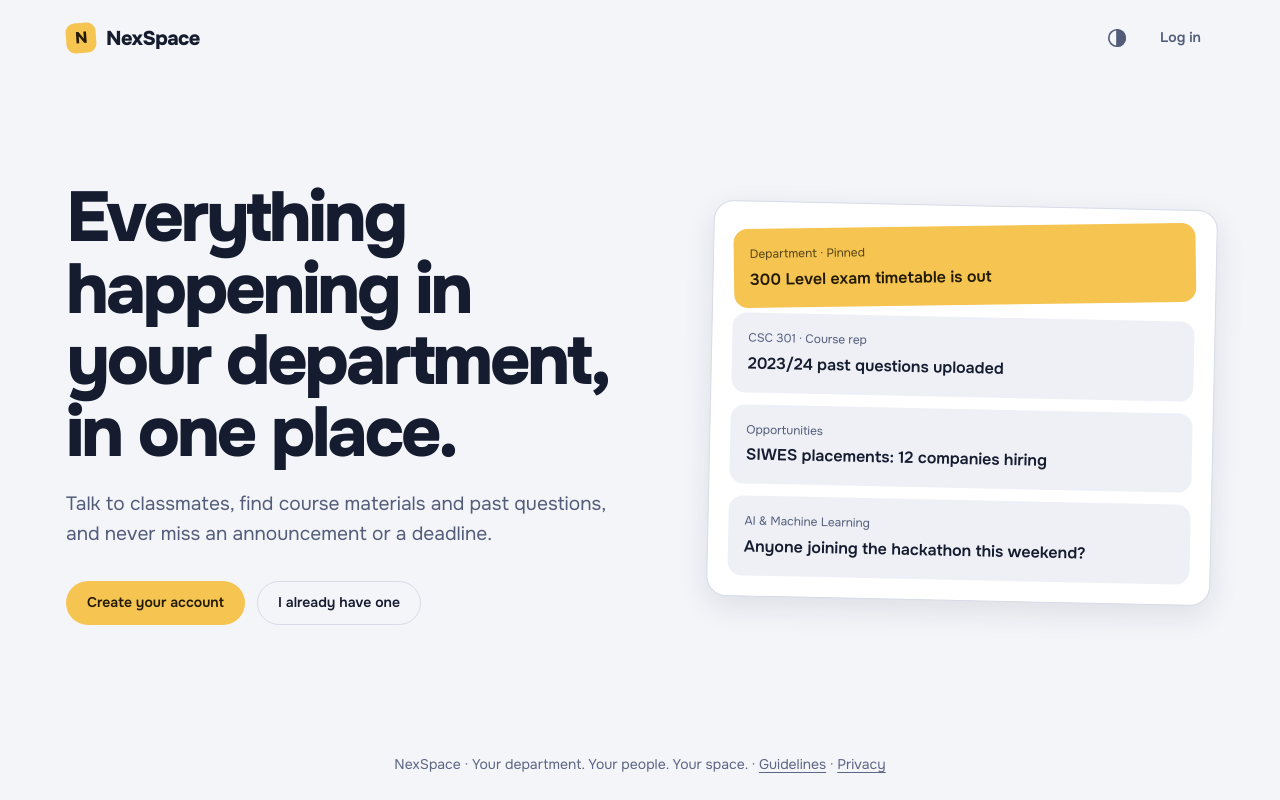
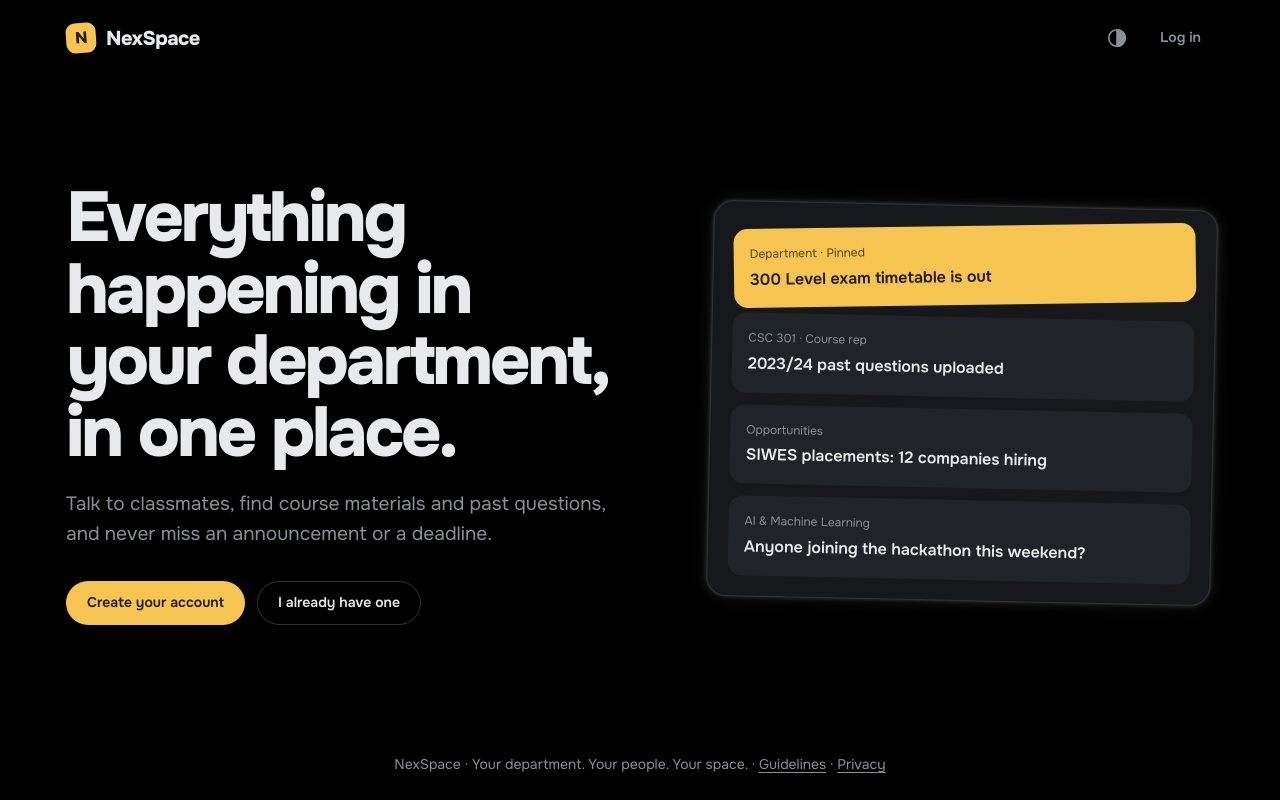
Before and after one commit to Timotee-dev/nexspace, a Django app: page / in a window 1280 px wide. Run offline with Django 5.2, Linux system fonts and the light colour scheme; some libraries are stand-ins or nearby versions.

Commit message:
v0.16: black theme like X

```diff
--- a/apps/accounts/models.py
+++ b/apps/accounts/models.py
@@ -219,7 +219,7 @@ class Profile(models.Model):
 
     allow_messages_from = models.CharField(max_length=10, choices=MessagePermission.choices,
                                            default=MessagePermission.EVERYONE)
-    theme = models.CharField(max_length=8, choices=Theme.choices, default=Theme.SYSTEM)
+    theme = models.CharField(max_length=8, choices=Theme.choices, default=Theme.DARK)
 
     updated_at = models.DateTimeField(auto_now=True)
 
--- a/apps/core/pwa.py
+++ b/apps/core/pwa.py
@@ -6,7 +6,7 @@ from django.shortcuts import render
 from django.template.loader import render_to_string
 from django.templatetags.static import static
 
-SW_VERSION = "nexspace-v5"
+SW_VERSION = "nexspace-v6"
 
 
 def manifest_view(request):
@@ -18,8 +18,8 @@ def manifest_view(request):
         "scope": "/",
         "display": "standalone",
         "orientation": "portrait-primary",
-        "background_color": "#121a2e",
-        "theme_color": "#121a2e",
+        "background_color": "#000000",
+        "theme_color": "#000000",
         "icons": [
             {"src": static("img/icon-192.png"), "sizes": "192x192", "type": "image/png"},
             {"src": static("img/icon-512.png"), "sizes": "512x512", "type": "image/png"},
--- a/config/settings.py
+++ b/config/settings.py
@@ -261,7 +261,7 @@ REST_FRAMEWORK = {
 SPECTACULAR_SETTINGS = {
     "TITLE": "NexSpace API",
     "DESCRIPTION": "API for NexSpace — the digital home of the department.",
-    "VERSION": "0.15.0",
+    "VERSION": "0.16.0",
     "SERVE_INCLUDE_SCHEMA": False,
     "ENUM_NAME_OVERRIDES": {
         "PostKindEnum": "apps.posts.models.Post.Kind",
--- a/pyproject.toml
+++ b/pyproject.toml
@@ -1,7 +1,7 @@
 # Used by Vercel (vercel.com) to build and run NexSpace. Local development still uses requirements.txt.
 [project]
 name = "nexspace"
-version = "0.15.0"
+version = "0.16.0"
 description = "NexSpace: the digital home of the department"
 requires-python = ">=3.13"
 dependencies = [
--- a/static/css/app.css
+++ b/static/css/app.css
@@ -1,19 +1,20 @@
 /* =========================================================================
    NexSpace design system
-   Ink-navy surfaces, chalk-white text, one highlighter-amber accent.
+   Black like X: pure-black page, soft-grey panels and dividers, white text, one highlighter-amber accent.
    The highlighter marks "where you are" and "what you picked" — nothing else.
    ========================================================================= */
 
 :root {
-  /* Dark (default) */
-  --ink: #121a2e;
-  --surface: #19223b;
-  --raised: #212c4a;
-  --line: #2c3a5e;
-  --line-soft: #233052;
-  --text: #e9ecf5;
-  --muted: #9aa3c0;
-  --faint: #8a93b3;
+  /* Dark (default): black, like X */
+  --ink: #000000;
+  --surface: #16181c;
+  --raised: #202327;
+  --line: #2f3336;
+  --line-soft: #2f3336;
+  --text: #e7e9ea;
+  --muted: #8b9096;
+  --faint: #8b9096;
+  --hover: rgba(231, 233, 234, 0.04);
   --marker: #f5c451;
   --marker-ink: #221a03;
   --marker-soft: rgba(245, 196, 81, 0.16);
@@ -25,7 +26,7 @@
   --danger-soft: rgba(240, 113, 107, 0.14);
   --info-soft: rgba(122, 167, 255, 0.12);
   --focus: #9dbcff;
-  --shadow: 0 10px 30px rgba(3, 7, 20, 0.35);
+  --shadow: 0 0 15px rgba(255, 255, 255, 0.12), 0 0 3px 1px rgba(255, 255, 255, 0.1);
 
   --font: "Onest", "Segoe UI", system-ui, -apple-system, Roboto, "Helvetica Neue", Arial, sans-serif;
 
@@ -72,6 +73,7 @@
   --info-soft: rgba(52, 102, 214, 0.08);
   --focus: #3466d6;
   --shadow: 0 10px 30px rgba(21, 28, 47, 0.1);
+  --hover: rgba(21, 28, 47, 0.03);
   color-scheme: light;
 }
 
@@ -594,6 +596,11 @@ p { margin: 0; }
   padding: var(--s4) 0; border-bottom: 1px solid var(--line-soft);
 }
 .post:target { background: var(--marker-soft); border-radius: var(--r-sm); }
+/* In the feed, posts run edge to edge like X, with a faint highlight under the pointer */
+.feed > .post { margin-inline: calc(-1 * var(--s4)); padding-inline: var(--s4); transition: background 0.15s var(--ease); }
+.feed > .post:target { border-radius: 0; }
+@media (hover: hover) { .feed > .post:hover { background: var(--hover); } }
+@media (min-width: 768px) { .feed > .post { margin-inline: calc(-1 * var(--s6)); padding-inline: var(--s6); } }
 .post-main { min-width: 0; display: grid; gap: var(--s2); }
 .post-head { display: flex; align-items: baseline; gap: var(--s2); min-width: 0; }
 .post-by { min-width: 0; overflow: hidden; text-overflow: ellipsis; white-space: nowrap; flex: 0 1 auto; }
@@ -748,7 +755,7 @@ p { margin: 0; }
 .attach-preview img { position: absolute; inset: 0; width: 100%; height: 100%; object-fit: cover; }
 .attach-preview button {
   position: absolute; top: 4px; right: 4px; width: 32px; height: 32px; border-radius: 50%; border: 0;
-  background: rgba(10, 14, 28, 0.75); color: #fff; cursor: pointer; font-size: 18px; line-height: 1; z-index: 1;
+  background: rgba(0, 0, 0, 0.75); color: #fff; cursor: pointer; font-size: 18px; line-height: 1; z-index: 1;
 }
 .chip input:disabled + span { opacity: 0.45; }
 
@@ -1168,7 +1175,7 @@ label.chip { display: inline-flex; cursor: pointer; }
   .drawer-profile > span { display: grid; min-width: 0; }
   .drawer-head .icon-btn { font-size: 26px; }
   .drawer-backdrop {
-    position: fixed; inset: 0; z-index: 75; background: rgba(4, 8, 20, 0.55); opacity: 0; pointer-events: none;
+    position: fixed; inset: 0; z-index: 75; background: rgba(91, 112, 131, 0.4); opacity: 0; pointer-events: none;
     transition: opacity 0.26s var(--ease);
   }
   body.drawer-open { overflow: hidden; }
--- a/static/js/app.js
+++ b/static/js/app.js
@@ -71,7 +71,7 @@ document.addEventListener("click", (event) => {
 document.querySelectorAll(".toast").forEach(autoDismiss);
 
 // ---------- Theme ----------
-const THEMES = ["system", "dark", "light"];
+const THEMES = ["dark", "light", "system"];
 const THEME_LABELS = { system: "Theme: match device", dark: "Theme: dark", light: "Theme: light" };
 
 function resolve(pref) {
@@ -96,7 +96,7 @@ matchMedia("(prefers-color-scheme: light)").addEventListener("change", () => {
 document.addEventListener("click", async (event) => {
   const btn = event.target.closest("[data-theme-toggle]");
   if (!btn) return;
-  const current = document.documentElement.dataset.themePref || "system";
+  const current = document.documentElement.dataset.themePref || "dark";
   const next = THEMES[(THEMES.indexOf(current) + 1) % THEMES.length];
   applyTheme(next);
   try { localStorage.setItem("nexspace-theme", next); } catch { /* storage may be blocked */ }
@@ -108,7 +108,7 @@ document.addEventListener("click", async (event) => {
     }
   }
 });
-applyTheme(document.documentElement.dataset.themePref || "system");
+applyTheme(document.documentElement.dataset.themePref || "dark");
 
 // ---------- Password reveal ----------
 document.addEventListener("click", (event) => {
--- a/static/js/theme.js
+++ b/static/js/theme.js
@@ -1,7 +1,7 @@
 /* Runs before the page paints, so there is no flash of the wrong theme. Kept as a file (not inline)
    so the Content-Security-Policy can forbid inline scripts entirely. */
 (function () {
-  var root = document.documentElement, pref = root.dataset.themePref;
+  var root = document.documentElement, pref = root.dataset.themePref || "dark";
   if (root.dataset.guest === "true") {
     try { pref = localStorage.getItem("nexspace-theme") || pref; } catch (e) {}
   }
--- a/templates/base.html
+++ b/templates/base.html
@@ -1,12 +1,12 @@
 {% load static %}<!doctype html>
-<html lang="en" data-theme-pref="{% if user.is_authenticated %}{{ theme_preference }}{% else %}system{% endif %}" data-guest="{% if user.is_authenticated %}false{% else %}true{% endif %}">
+<html lang="en" data-theme-pref="{% if user.is_authenticated %}{{ theme_preference }}{% else %}dark{% endif %}" data-guest="{% if user.is_authenticated %}false{% else %}true{% endif %}">
 <head>
   <meta charset="utf-8">
   <meta name="viewport" content="width=device-width, initial-scale=1, viewport-fit=cover">
   <title>{% block title %}NexSpace{% endblock %} · NexSpace</title>
   <meta name="description" content="{% block description %}NexSpace is the digital home of your department: classmates, course materials, announcements and opportunities in one place.{% endblock %}">
   {% block robots %}<meta name="robots" content="noindex, nofollow">{% endblock %}
-  <meta name="theme-color" content="#121a2e">
+  <meta name="theme-color" content="#000000">
   <script src="{% static 'js/theme.js' %}"></script>
   <link rel="preconnect" href="https://fonts.googleapis.com">
   <link rel="preconnect" href="https://fonts.gstatic.com" crossorigin>
--- a/templates/errors/500.html
+++ b/templates/errors/500.html
@@ -1,5 +1,5 @@
 <!doctype html>
 <html lang="en"><head><meta charset="utf-8"><meta name="viewport" content="width=device-width, initial-scale=1">
 <title>Something went wrong · NexSpace</title>
-<style>body{margin:0;min-height:100vh;display:grid;place-items:center;background:#121a2e;color:#e9ecf5;font-family:system-ui,sans-serif;text-align:center;padding:24px}b{color:#f5c451;font-size:4rem;display:block}a{display:inline-block;margin-top:20px;background:#f5c451;color:#221a03;padding:12px 20px;border-radius:999px;text-decoration:none;font-weight:600}</style>
+<style>body{margin:0;min-height:100vh;display:grid;place-items:center;background:#000;color:#e7e9ea;font-family:system-ui,sans-serif;text-align:center;padding:24px}b{color:#f5c451;font-size:4rem;display:block}a{display:inline-block;margin-top:20px;background:#f5c451;color:#221a03;padding:12px 20px;border-radius:999px;text-decoration:none;font-weight:600}</style>
 </head><body><main><b>500</b><h1>Something went wrong on our side</h1><p>The problem has been logged. Try again in a moment.</p><a href="/">Go to NexSpace home</a></main></body></html>
```
Also changed, not shown: tests/test_onboarding_profiles.py (+9 -0 lines), README.md, apps/accounts/migrations/0008_theme_dark_default.py (added).
